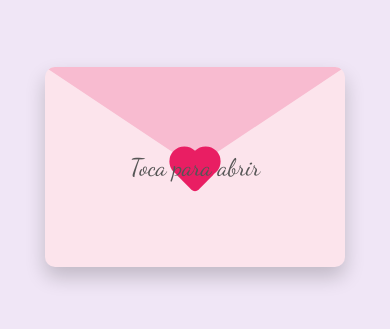
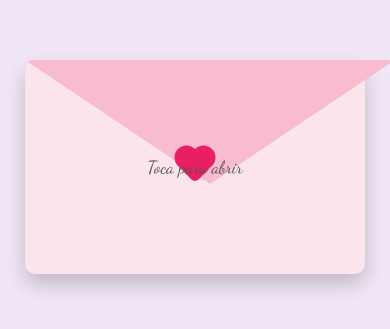
Before and after one commit to Gaston5901/aguas, a plain HTML site: page index.html in a window 390 px wide. Shown: the part 255-584 px from the top of the page. Drawn offline with Linux system fonts and the light colour scheme.

Commit message:
ajustes para celular

```diff
--- a/style.css
+++ b/style.css
@@ -148,3 +148,67 @@ body {
 .open .heart-seal {
     opacity: 0;
 }
+
+/* --- Adaptación para móviles --- */
+@media (max-width: 600px) {
+    body {
+        padding: 0;
+        height: 100dvh;
+        font-size: 16px;
+    }
+
+    .envelope-container {
+        width: 95vw;
+        max-width: 340px;
+        height: 55vw;
+        max-height: 220px;
+        min-width: 220px;
+        min-height: 140px;
+    }
+
+    .flap {
+        border-left: 47.5vw solid transparent;
+        border-right: 47.5vw solid transparent;
+        border-top: 32vw solid #f8bbd0;
+        max-width: 340px;
+        max-height: 110px;
+        border-radius: 8px;
+    }
+
+    .heart-seal {
+        width: 24px;
+        height: 24px;
+        top: 44%;
+    }
+    .heart-seal::before,
+    .heart-seal::after {
+        width: 24px;
+        height: 24px;
+    }
+    .heart-seal::before {
+        top: -12px;
+        left: 0;
+    }
+    .heart-seal::after {
+        top: 0;
+        left: 12px;
+    }
+
+    .full-screen-letter {
+        padding: 18px 8px;
+        border-radius: 12px;
+    }
+
+    .full-screen-letter p {
+        font-size: 1.15em;
+        max-width: 98vw;
+        line-height: 1.5;
+        word-break: break-word;
+    }
+
+    .message-overlay {
+        font-size: 1.1em;
+        padding: 0 8px;
+        max-width: 95vw;
+    }
+}
```
